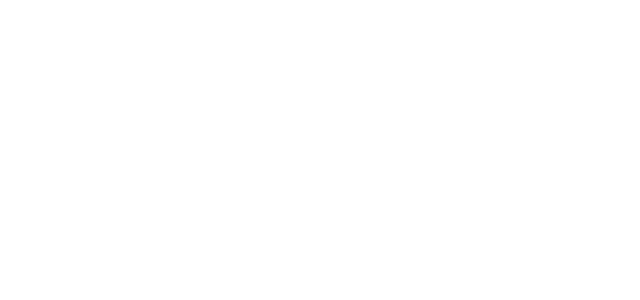
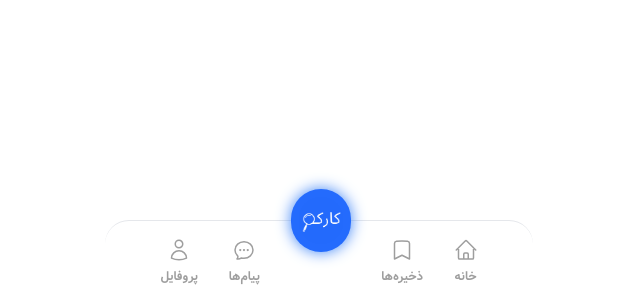
Before and after one commit to alirezanezami1/Job-Finder-App, a Vue app: page /Messages in a window 1280 px wide. Shown: the part 500-800 px from the top of the page, without its empty margins (321-961 px from the left). Built offline with nearby package versions, Linux system fonts and the light colour scheme.

Commit message:
start message component

```diff
--- a/src/views/MessagesView.vue
+++ b/src/views/MessagesView.vue
@@ -1,3 +1,9 @@
+<script setup>
+import NavbarMenu from '@/components/NavbarMenu.vue'
+</script>
+
 <template>
-  <div></div>
+  <div class="flex flex-col justify-center items-center">
+    <NavbarMenu />
+  </div>
 </template>
```
